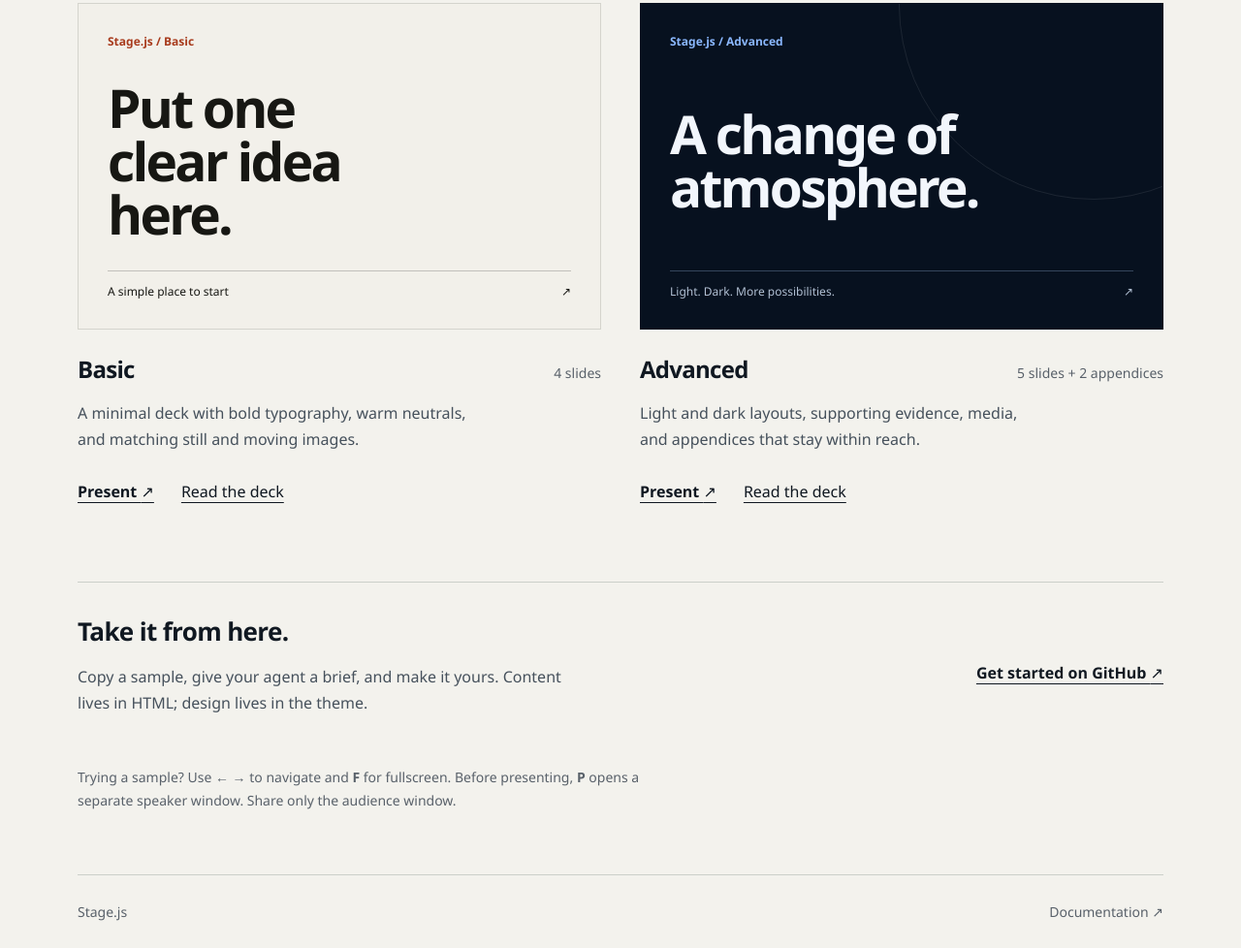
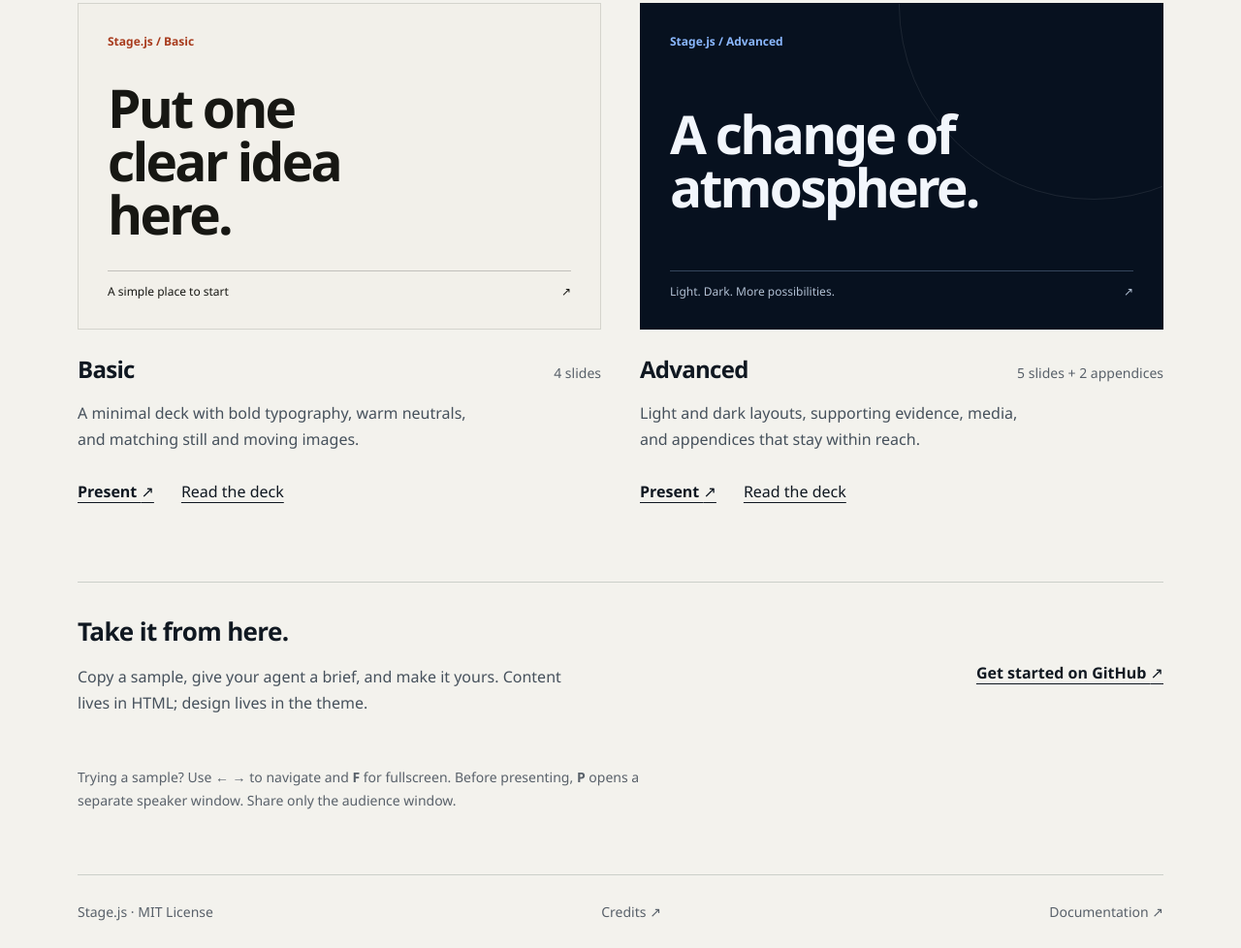
Before and after one commit to tijiang13/stage-js, a plain HTML site: page index.html in a window 1280 px wide. Shown: the part 772-1750 px from the top of the page at 97% size. Drawn offline with Linux system fonts and the light colour scheme.

Commit message:
Add MIT license and acknowledge Codex and frontend design guidance

```diff
--- a/index.html
+++ b/index.html
@@ -45,6 +45,6 @@
     <section class="getting-started" aria-labelledby="start-title"><div><h2 id="start-title">Take it from here.</h2><p>Copy a sample, give your agent a brief, and make it yours. Content lives in HTML; design lives in the theme.</p></div><a href="https://github.com/tijiang13/stage-js#readme">Get started on GitHub <span aria-hidden="true">↗</span></a></section>
     <p class="keyboard-help">Trying a sample? Use ← → to navigate and <kbd>F</kbd> for fullscreen. Before presenting, <kbd>P</kbd> opens a separate speaker window. Share only the audience window.</p>
   </main>
-  <footer class="site-footer"><span>Stage.js</span><a href="https://github.com/tijiang13/stage-js/tree/main/docs">Documentation <span aria-hidden="true">↗</span></a></footer>
+  <footer class="site-footer"><span>Stage.js · <a href="LICENSE">MIT License</a></span><a href="https://github.com/tijiang13/stage-js#license-and-credits">Credits <span aria-hidden="true">↗</span></a><a href="https://github.com/tijiang13/stage-js/tree/main/docs">Documentation <span aria-hidden="true">↗</span></a></footer>
 </body>
 </html>
```
Also changed, not shown: 3 other files.
